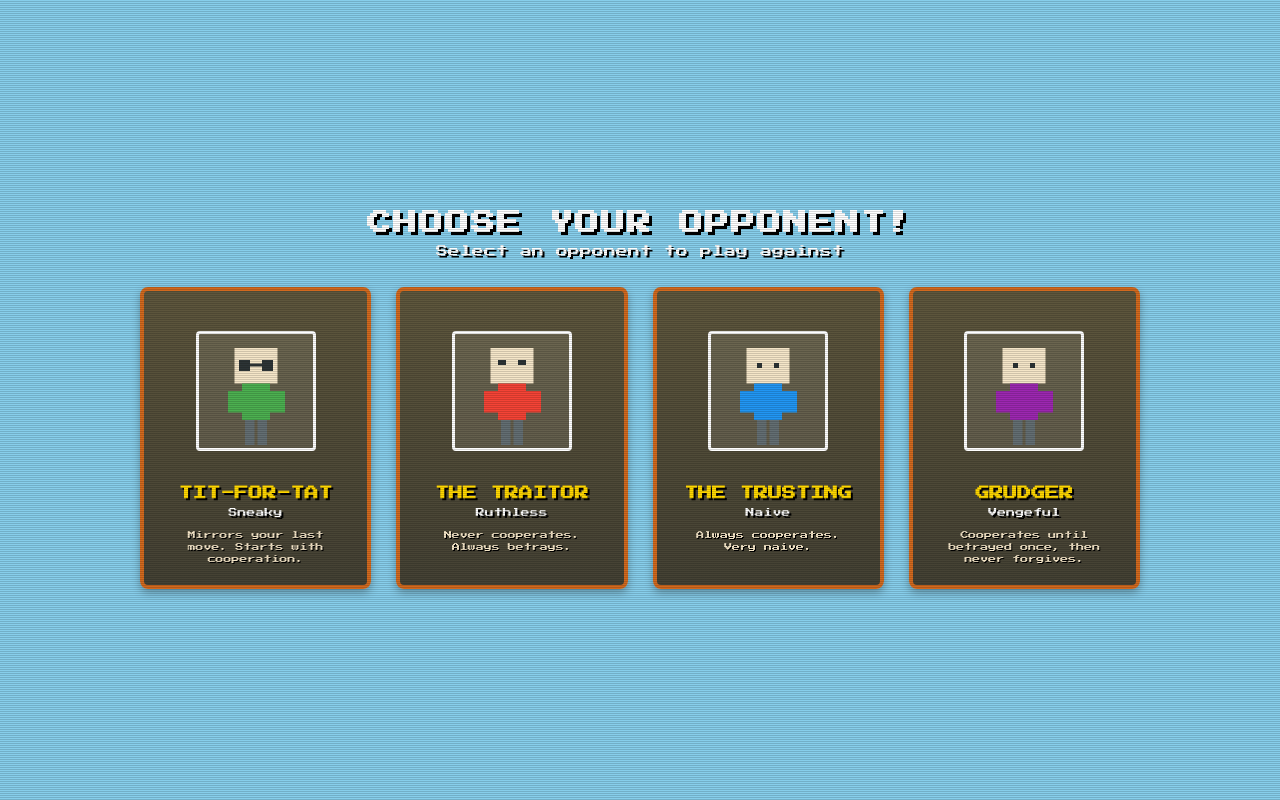
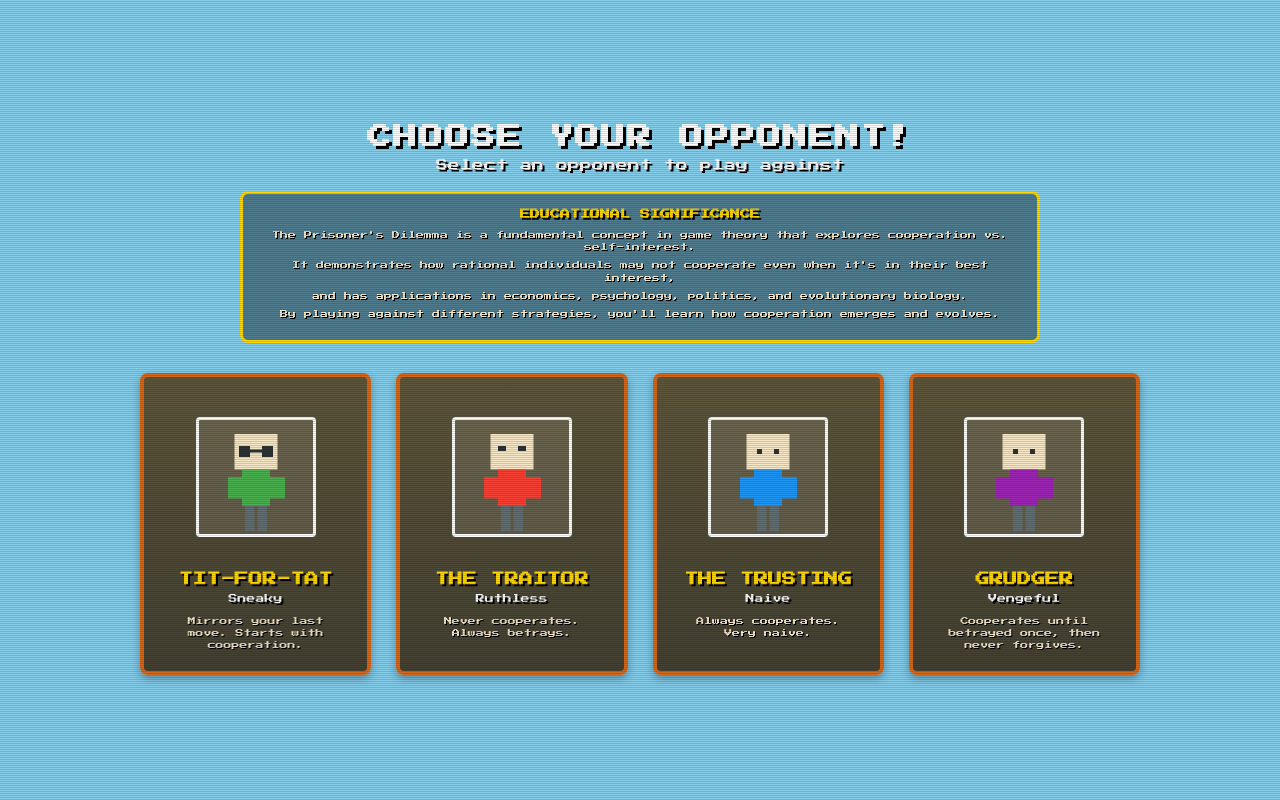
Before and after one commit to bigden25-ai/prisoner-dilemma-game, a plain HTML site: page index.html in a window 1280 px wide. Drawn offline with Linux system fonts and the light colour scheme.

Commit message:
Add educational significance description to character selection screen
- Added educational note explaining the importance of Prisoner's Dilemma
- Highlights applications in game theory, economics, psychology, and biology
- Styled with gold border to match retro aesthetic
- Helps users understand the educational value before playing

```diff
--- a/index.html
+++ b/index.html
@@ -78,8 +78,33 @@
             text-align: center;
             color: #fff;
             font-size: 12px;
-            margin-bottom: 30px;
+            margin-bottom: 20px;
             text-shadow: 2px 2px 0px #000;
+        }
+
+        .educational-note {
+            background: rgba(0, 0, 0, 0.4);
+            border: 3px solid #FFD700;
+            border-radius: 8px;
+            padding: 15px;
+            margin: 20px auto 30px;
+            max-width: 800px;
+            text-align: center;
+        }
+
+        .educational-note h2 {
+            color: #FFD700;
+            font-size: 10px;
+            margin-bottom: 10px;
+            text-shadow: 2px 2px 0px #000;
+        }
+
+        .educational-note p {
+            color: #f5e6c8;
+            font-size: 8px;
+            line-height: 1.6;
+            text-shadow: 1px 1px 0px #000;
+            margin: 5px 0;
         }
 
         .character-grid {
@@ -331,6 +356,14 @@
         <div id="selectScreen" class="screen active">
             <h1 style="margin-bottom: 10px; text-align: center;">CHOOSE YOUR OPPONENT!</h1>
             <div class="selection-subtitle">Select an opponent to play against</div>
+
+            <div class="educational-note">
+                <h2>EDUCATIONAL SIGNIFICANCE</h2>
+                <p>The Prisoner's Dilemma is a fundamental concept in game theory that explores cooperation vs. self-interest.</p>
+                <p>It demonstrates how rational individuals may not cooperate even when it's in their best interest,</p>
+                <p>and has applications in economics, psychology, politics, and evolutionary biology.</p>
+                <p>By playing against different strategies, you'll learn how cooperation emerges and evolves.</p>
+            </div>
 
             <div class="selection-container">
                 <div class="character-grid">
```
Also changed, not shown: prisoner-dilemma-game.html (+34 -1 lines).
